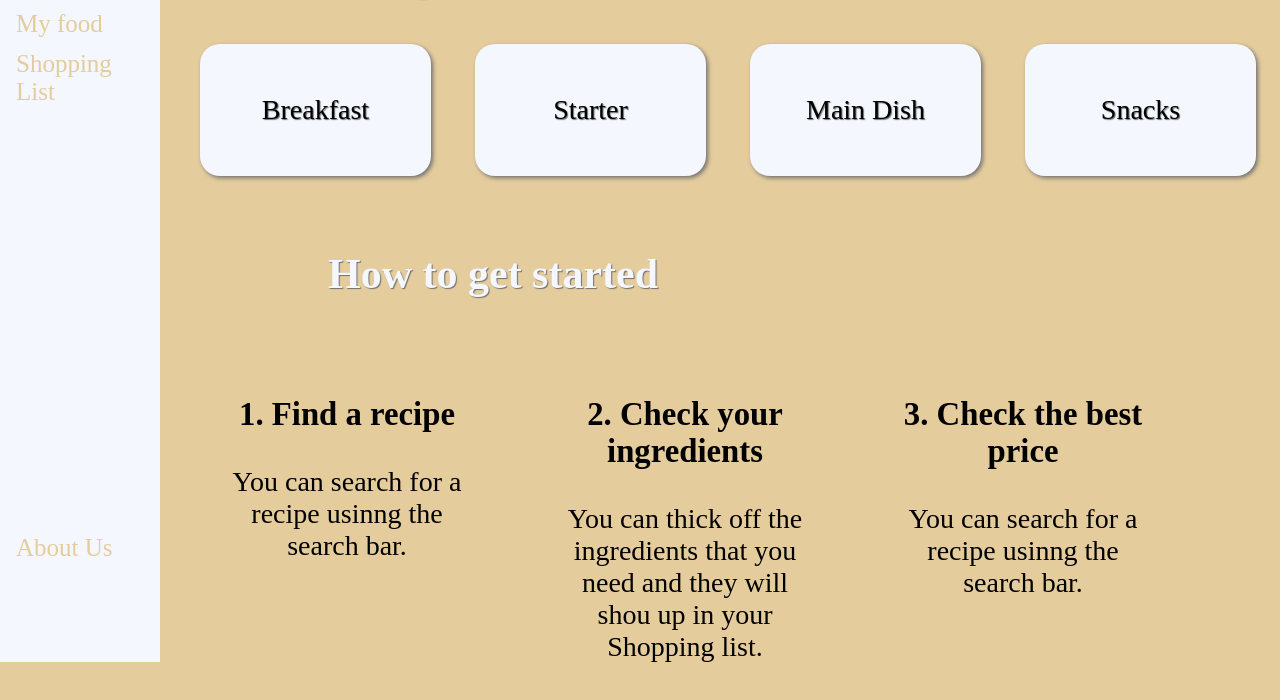
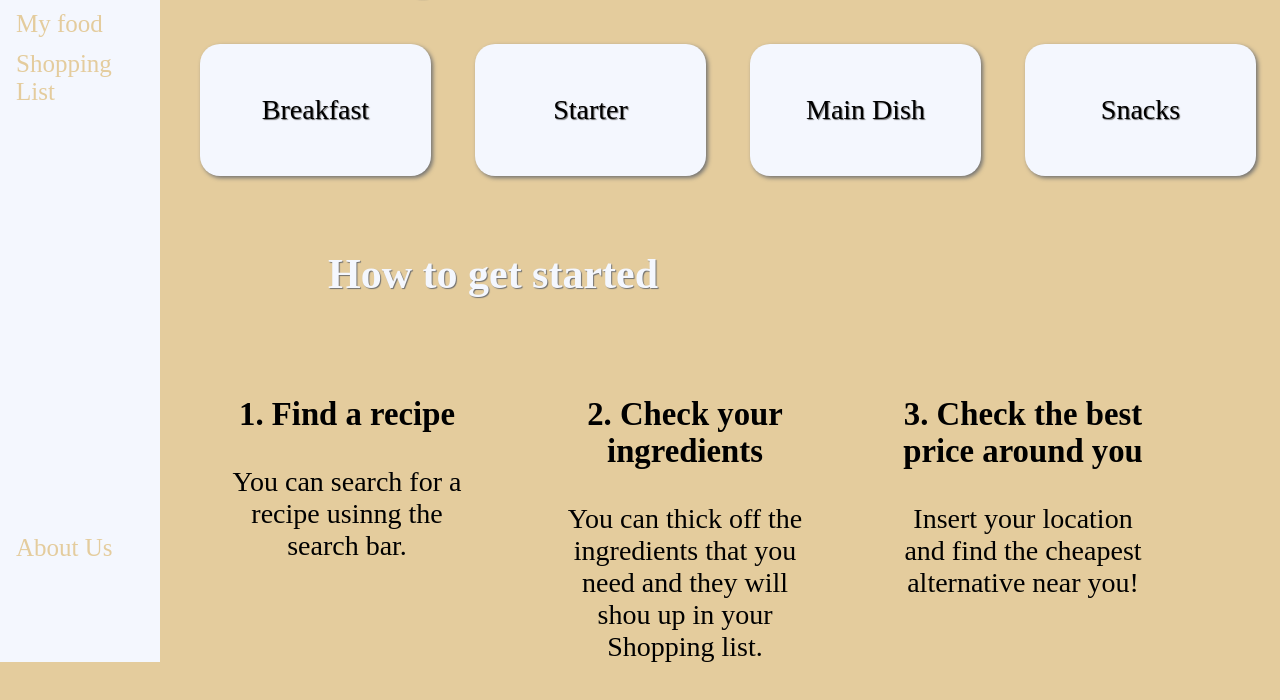
Before and after one commit to jo-christiansen/jo-christiansen.github.io, a plain HTML site: page index.html in a window 1280 px wide. Shown: the part 158-858 px from the top of the page. Drawn offline with Linux system fonts and the light colour scheme.

Commit message:
Update index.html

```diff
--- a/index.html
+++ b/index.html
@@ -39,7 +39,7 @@
 <link rel="stylesheet" href="https://cdnjs.cloudflare.com/ajax/libs/font-awesome/4.7.0/css/font-awesome.min.css">
 
   <form class="example" action="">
-    <input type="text" placeholder="Search.." name="search">
+    <input type="text" placeholder="     Search.." name="search">
     <button type="submit"><i class="fa fa-search"></i></button>
   </form>
 
@@ -61,8 +61,8 @@
     <div class="flex-item-2"><h3>2. Check your ingredients</h3>
     <p>You can thick off the ingredients that you need and they will shou up in your Shopping list.</p>
     </div>
-    <div class="flex-item-3"><h3>3. Check the best price</h3>
-    <p>You can search for a recipe usinng the search bar.</p>
+    <div class="flex-item-3"><h3>3. Check the best price around you</h3>
+    <p>Insert your location and find the cheapest alternative near you!</p>
     </div>
 </div>
 </div>
```
